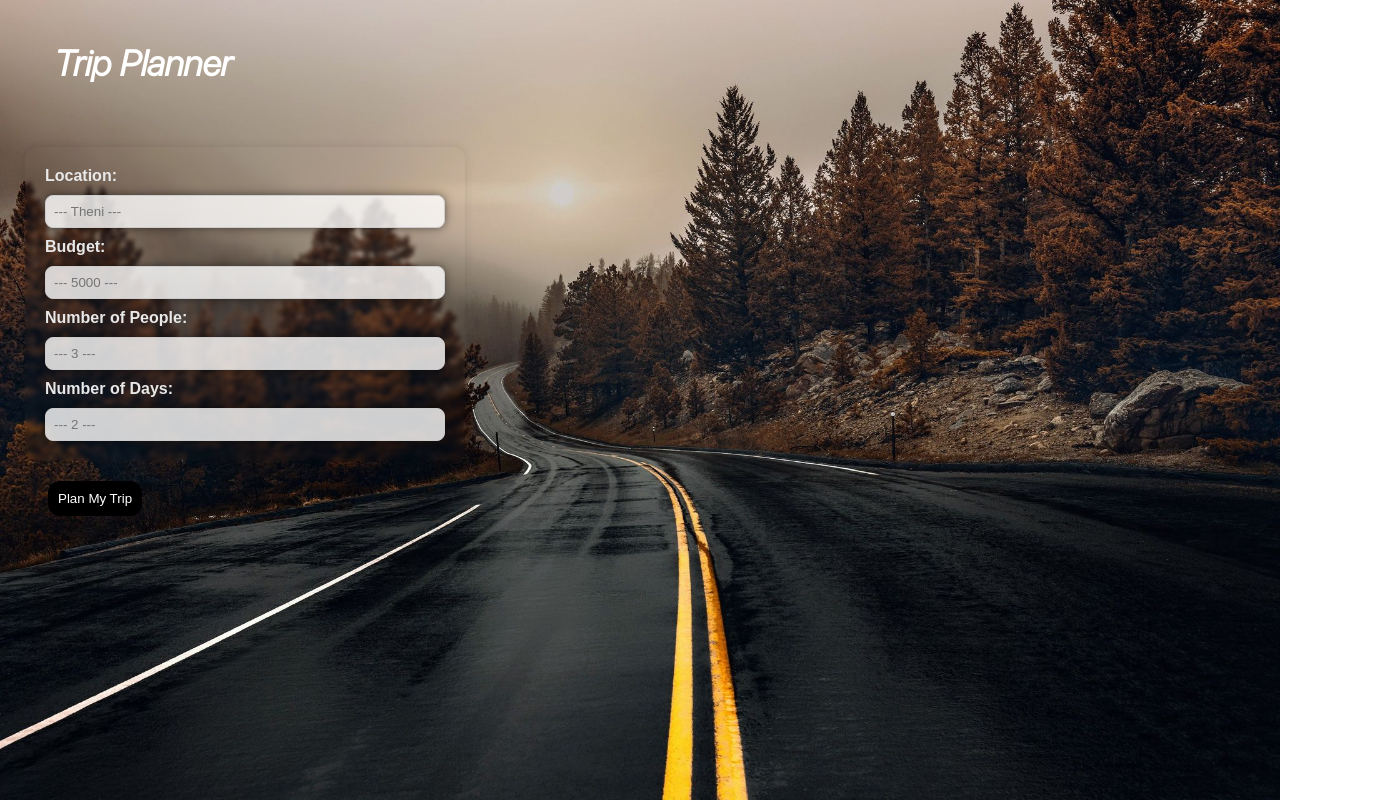
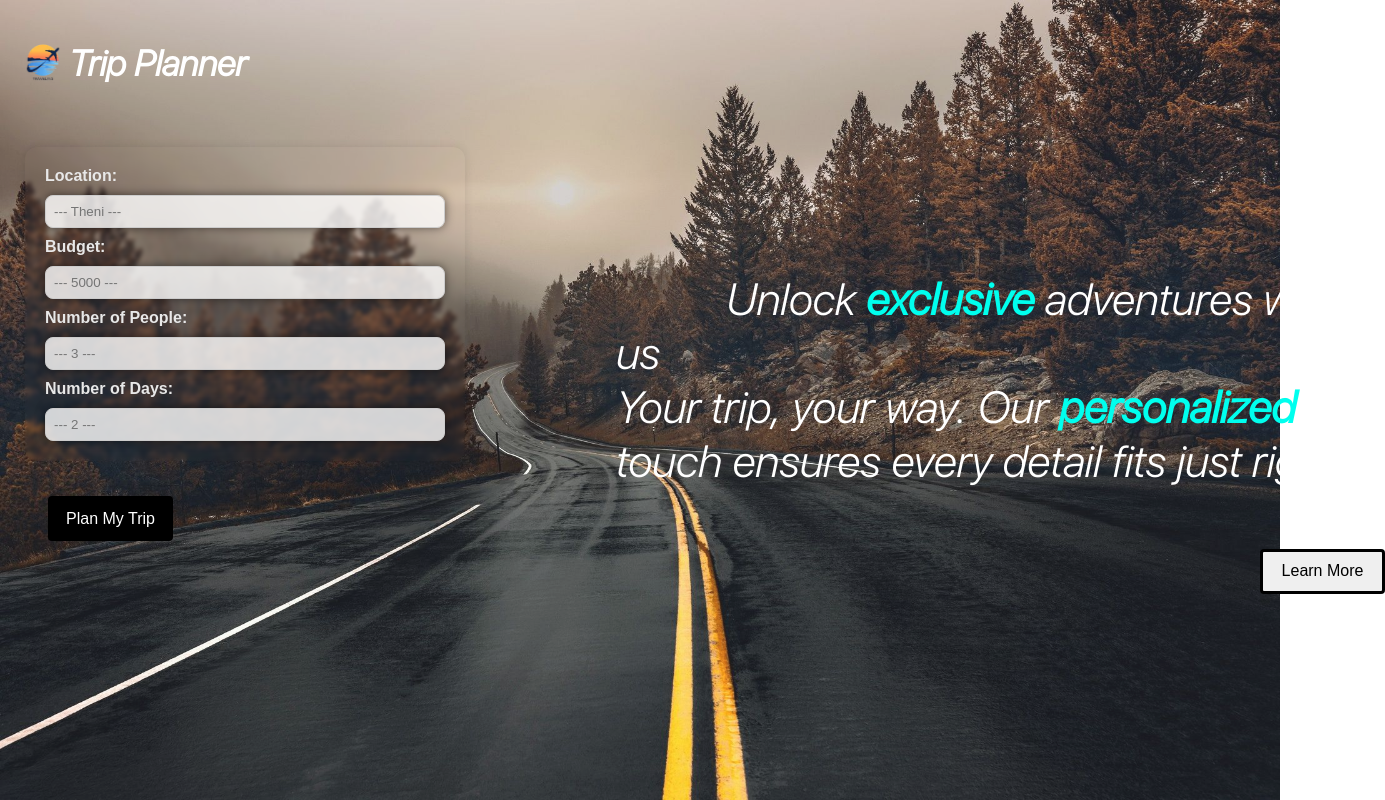
Before and after one commit to Mithun-04/Local_Tourism, a plain HTML site: page Trip_planner.html in a window 1280 px wide. Shown: the whole page, 1385 px wide, since content can reach past the window. Drawn offline with Linux system fonts and the light colour scheme.

Commit message:
updated Trip_Planner

```diff
--- a/Trip_planner.html
+++ b/Trip_planner.html
@@ -13,9 +13,25 @@
             color: #fff;
             text-align: center;
             padding: 1em;
+            z-index: -1;
+        }
+        .content{
+            display: flex;
+            flex-direction: row;
         }
 
-
+        .background-overlay {
+            position: fixed;
+            top: 0;
+            left: 0;
+            width: 100%;
+            height: 100%;
+            background-image: url('img/nature.jpg');
+            background-size: cover;
+            background-repeat: no-repeat;
+            opacity: 0.9; /* Adjust the opacity value as needed */
+            z-index: -1; /* Ensure the overlay is behind other content */
+        }
 
 
         form {
@@ -24,21 +40,15 @@
         }
 
 
-
         body {
             font-family: Arial, sans-serif;
-    background-image: url('img/nature.jpg');
-    position: relative;
-    background-size: cover,auto; /* Change background-size to auto */
-    background-repeat: no-repeat;
             margin: 0;
             padding: 0;
+            position: relative;
         }
 
-
-
     main {
-    max-width: 500px;
+    width: 500px;
     margin: 20px auto;
 
     backdrop-filter: blur(2px); /* Adjust the blur radius here */
@@ -55,6 +65,7 @@
     border-radius: 12px;
     box-shadow: 0 0 10px rgba(0, 0, 0, 0.1);
     position: relative; /* Add position relative to prevent overlapping */
+    z-index: -1;
 }
 
 
@@ -76,25 +87,28 @@
             /* Adjust the opacity here */
         }
 
-        button {
-            padding: 10px;
-
+        .b1 {
+    width: 125px;
+    height: 45px;
     background: rgba(0, 0, 0);
-            /* Adjust the opacity here */
     color: #fff;
     border: none;
-            border-radius: 12px;
+    border-radius: 4px;
+    box-shadow: inset 0 0 0 0 #FF8700;
+    transition: ease-out 0.5s;
     cursor: pointer;
-
+    font-size: 1rem;
+    outline: none;
 }
 
-        button:hover {
-            background: rgb(255, 255, 255);
-            /* Adjust the opacity here */
+.b1:hover {
+    cursor: pointer;
+    box-shadow: inset 125px 0 0 0 #FF8700; /* Added 'px' unit */
     color: #000000;
 }
 
-        .tripPlannerHeader {
+
+        .head{
 
             animation-duration: 3s;
             animation-name: slidein;
@@ -114,6 +128,7 @@
         header{
             font-family: "cust";
             font-size: large;
+
 
         }
         input{
@@ -153,16 +168,84 @@ label {
 .total_main{
 animation-duration: 3s;
 animation-name: slideup;
+display: flex;
+flex-direction: column;
+}
+.main_div{
+    background-image: url();
+}
+.para{
+    margin-left: 150px;
+    font-family: 'cust';
+    color: #fff;
+    font-size: 45px;
+    margin-top: 100px;
+}
+.one{
+    padding: 110px;
+}
+.ex,
+.pr{
+    font-weight: bold;
+    color: #00ffee;
+}
+.para{
+    display: flex;
+    flex-direction: column;
+
+}
+.learn{
+    width: 125px;
+    height: 45px;
+    border-radius: 4px;
+    margin-left: 645px;
+    margin-top:10px;
+    font-size: 1rem;
+    border: 3px solid black;
+    box-shadow: inset 0 0 0 0 #ffb300;
+    transition: ease-out 0.3s;
+    cursor: pointer;
+
+}
+
+.para{
+    animation-duration: 4s;
+    animation-name: slide_into;
+}
+
+@keyframes slide_into{
+    from{
+        transform: translateX(100%);
+    }
+    to{
+        transform: translateX(0);
+    }
+}
+
+.logo{
+   width: 50px;
+   height: 50px;
+   margin-top: 20px;
+}
+.head{
+    display: flex;
+    flex-direction: row;
 }
 
     </style>
 </head>
 
+
 <body>
 
-    <header style="position: relative">
-        <h1 class="tripPlannerHeader">Trip Planner</h1>
+    <div class="background-overlay"></div>
+    <header>
+        <div class="head">
+        <img class="logo" src="img/logo-removebg-preview.png" alt=""><h1 class="tripPlannerHeader">Trip Planner</h1></div>
     </header>
+    <div class="content">
+
+
         <div class="total_main">
     <main>
 
@@ -184,9 +267,15 @@ animation-name: slideup;
     </main>
 
         <div class ="button_cont">
-        <button type="button" onclick="validateForm()">Plan My Trip</button>
+        <button class ="b1" type="button" onclick="validateForm()">Plan My Trip</button>
         </div>
 
+    </div>
+       <div class="para">
+
+        <p><span class="one">Unlock <span class="ex">exclusive </span>adventures with us</span><br><span class="two">Your trip, your way. Our <span class="pr">personalized</span> touch ensures every detail fits just right</span></p>
+        <div class="bt"><button class="learn">Learn More</button></div>
+        </div>
     </div>
 
     <script>
@@ -202,4 +291,5 @@ animation-name: slideup;
 
 </body>
 
+
 </html>
```
Lines whose indentation alone changed are shown as unchanged.
